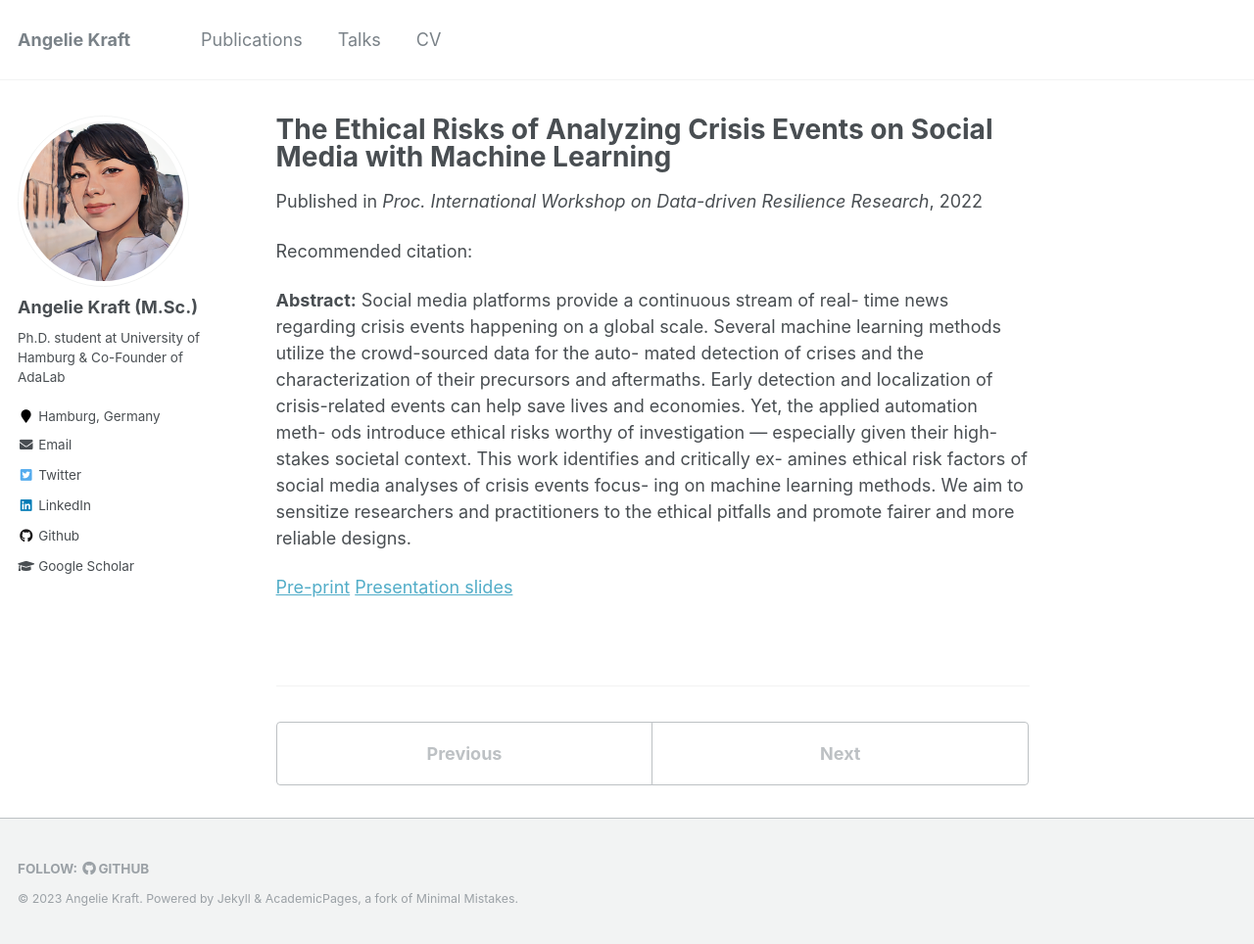
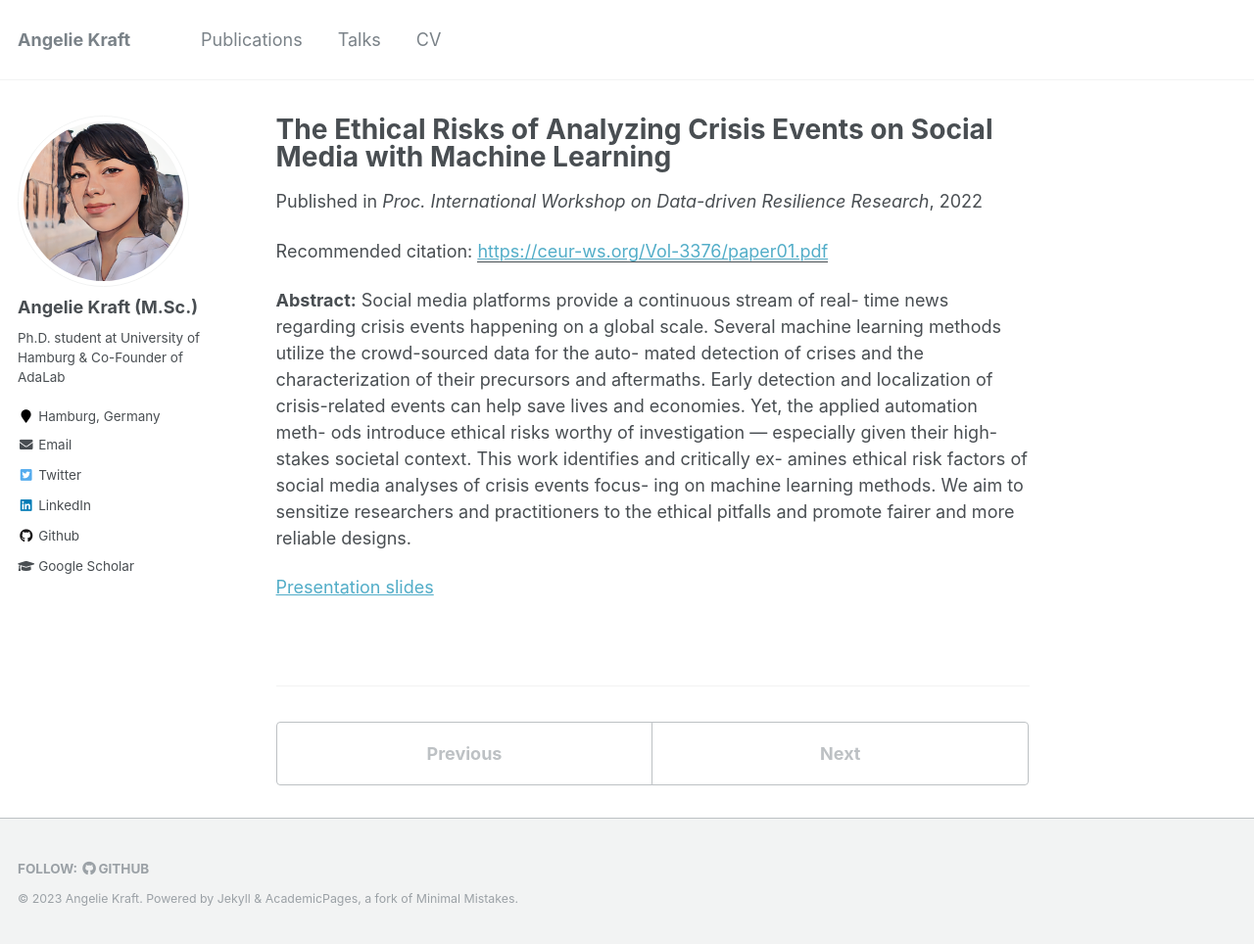
Before and after one commit to krangelie/krangelie.github.io, a Jekyll site: the page built from _publications/2022-crisis-social-media-number-2.md, in a window 1280 px wide and 964 px high. Shown: the whole window at 98% size. Built offline with Jekyll 4.4.1, drawn with Linux system fonts in a browser that asks for light colours; some of the changed lines change nothing that is shown.

Commit message:
Update 2022-crisis-social-media-number-2.md

```diff
--- a/_publications/2022-crisis-social-media-number-2.md
+++ b/_publications/2022-crisis-social-media-number-2.md
@@ -5,7 +5,7 @@ permalink: /publications/2022-crisis-social-media-number-2
 date: 2022-07-06
 venue: 'Proc. International Workshop on Data-driven Resilience Research'
 excerpt: ''
-paperurl: ''
+paperurl: 'https://ceur-ws.org/Vol-3376/paper01.pdf'
 citation: ''
 ---
 
@@ -22,5 +22,4 @@ ing on machine learning methods. We aim to sensitize researchers and
 practitioners to the ethical pitfalls and promote fairer and more reliable
 designs.
 
-[Pre-print](https://www.edit.fis.uni-hamburg.de/ws/files/21694376/CAMRDY_D2R2_ethical_risks_social_media_ML.pdf)
 [Presentation slides](https://zenodo.org/record/6857080)
```
